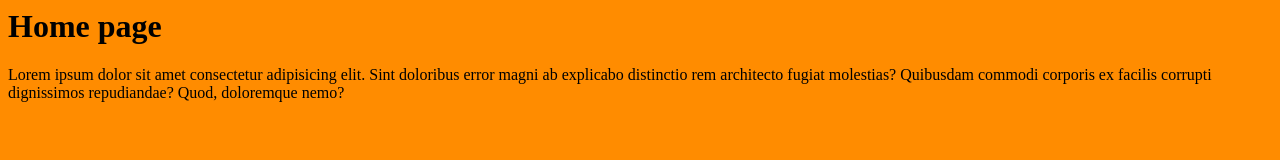
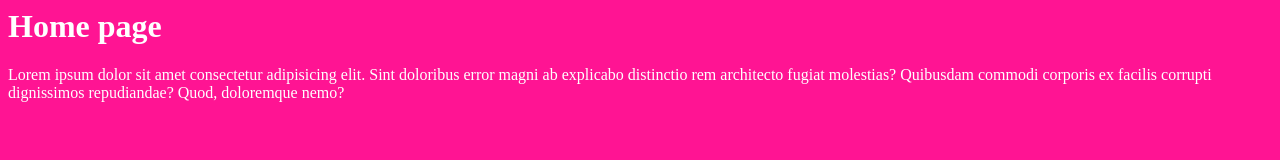
Before and after one commit to iamsamitdev/gitworkflow, a plain HTML site: page index.html in a window 1280 px wide. Drawn offline with Linux system fonts and the light colour scheme.

Commit message:
Update background page

```diff
--- a/css/style.css
+++ b/css/style.css
@@ -1,3 +1,5 @@
 body{
-    background-color: darkorange;
+    /* background-color: darkorange; */
+    background-color: deeppink;
+    color: white;
 }
```
